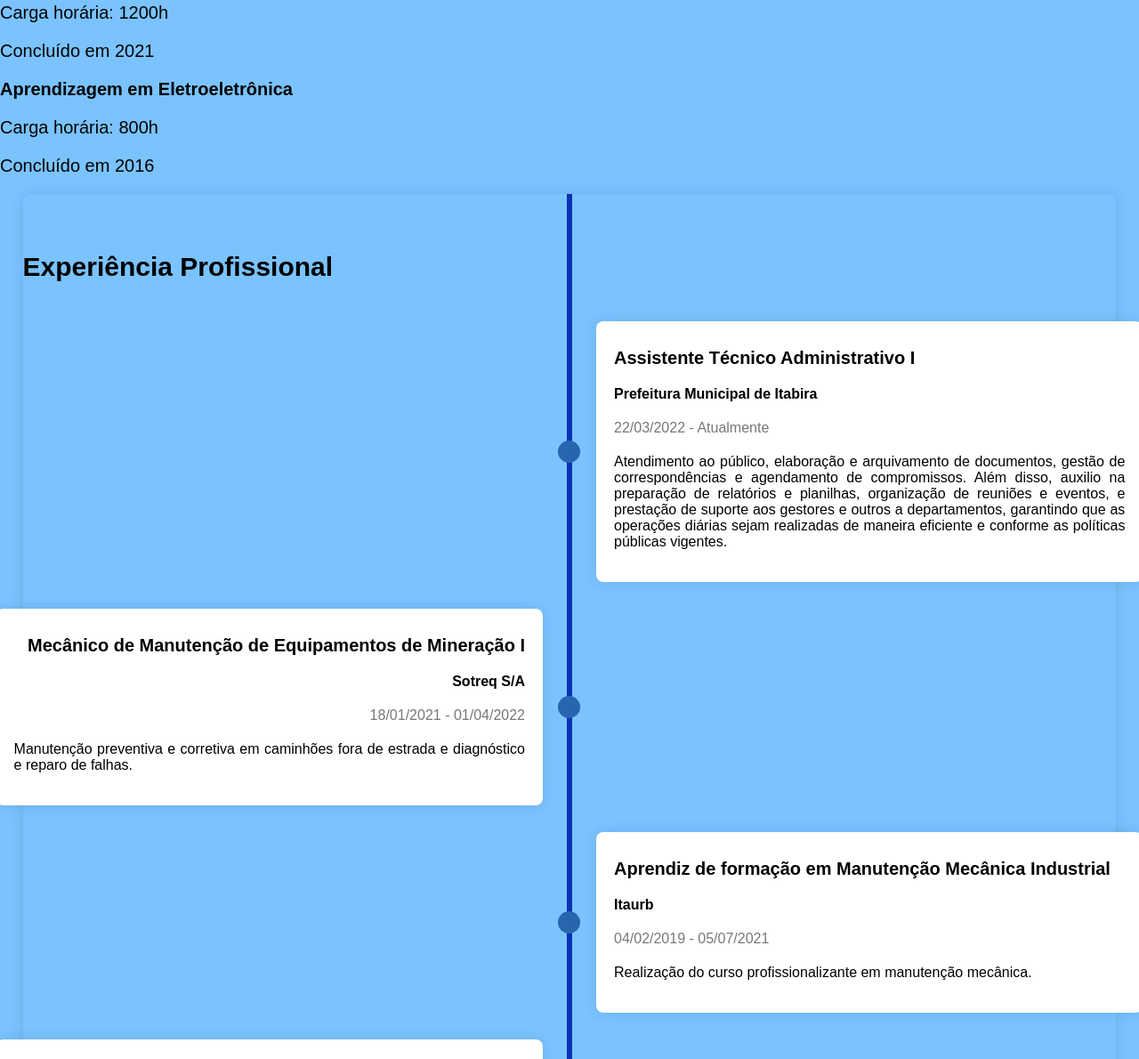
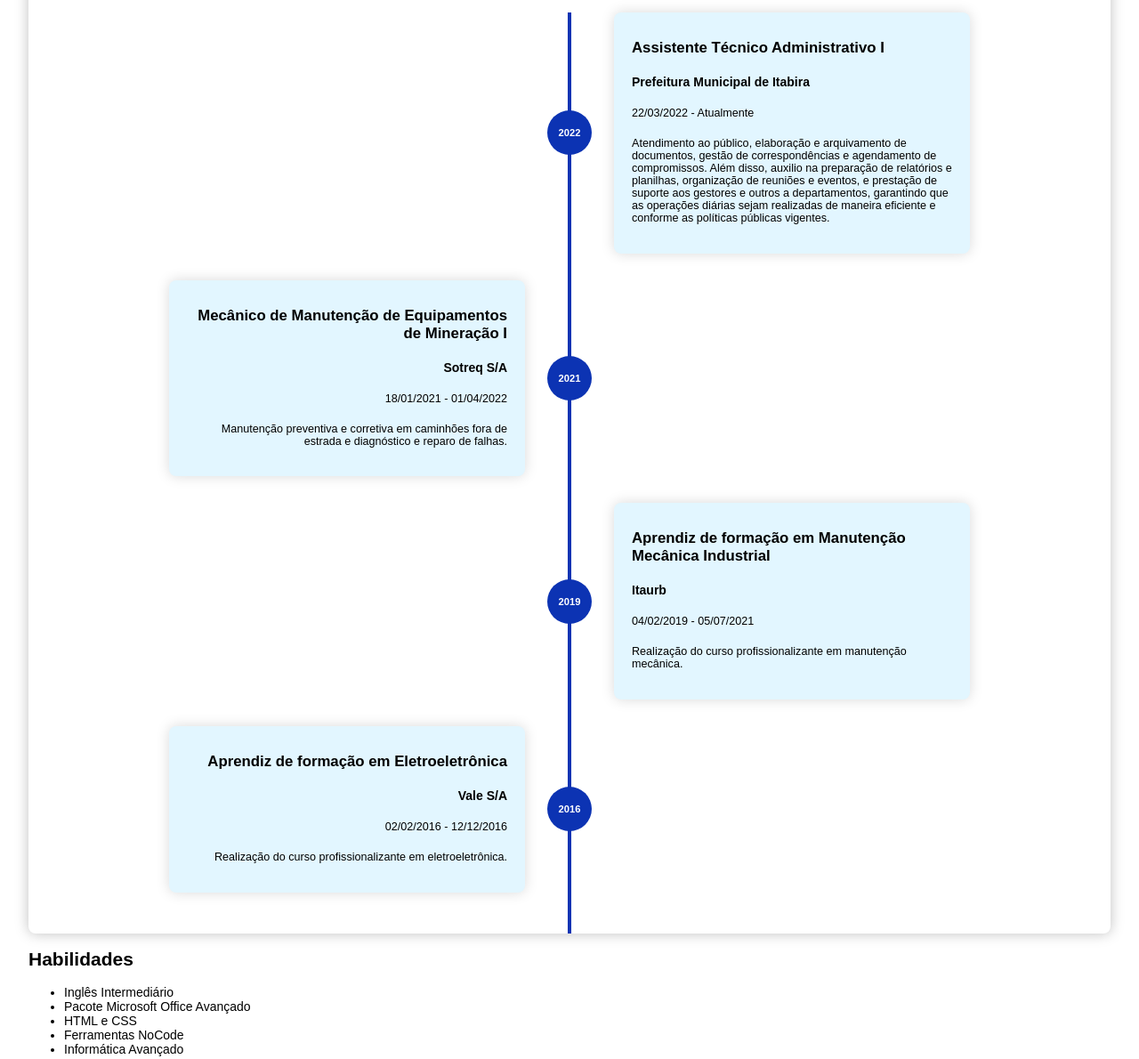
Before and after one commit to thulionicodemos/desenvolve-introducao-web, a plain HTML site: page CV/Archieves/TRABALHO PRÁTICO - CV/CV/index.html in a window 1280 px wide. Shown: the part 819-2009 px from the top of the page at 89% size. Drawn offline with Linux system fonts and the light colour scheme.

Commit message:
Add files via upload

```diff
--- a/CV/Archieves/TRABALHO PRÁTICO - CV/CV/css/exptimeline.css
+++ b/CV/Archieves/TRABALHO PRÁTICO - CV/CV/css/exptimeline.css
@@ -2,34 +2,34 @@
    ocupando 90% da largura da viewport com margens automáticas
    para centralizar horizontalmente e um preenchimento vertical */
 .exptimeline-container {
-    /*width: 80%;*/
-    /*max-width: 800px;*/
+    width: 90%;
+    max-width: 800px;
     margin: 0 auto;
-    padding: 20px 0;
+    padding: 2vh 0;
 }
 
 /* Define a linha do tempo com posição relativa,
    padding vertical, fundo branco, bordas arredondadas e sombra suave */
 .exptimeline {
-    left: 2%;
-    width: 96%;
     position: relative;
-    padding: 40px 0;
-    background-color: #7ac3ff;
+    padding-top: 2vh;
+    padding-left: 8%;
+    padding-right: 8%;
+    background-color: #fff;
     border-radius: 8px;
-    box-shadow: 0 0 15px rgba(0, 0, 0, 0.1);
+    box-shadow: 0 0 15px rgba(0, 0, 0, 0.25);
 }
 
 /* Adiciona uma linha vertical centralizada para a linha do tempo */
 .exptimeline:before {
     content: '';
     position: absolute;
-    width: 6px;
+    width: 4px;
     background-color: #0c33b3;
-    top: 0;
+    top: calc(4vh + 44px);
     bottom: 0;
     left: 50%;
-    margin-left: -3px; /* Compensa metade da largura da linha para centralizá-la */
+    margin-left: -2px; /* Compensa metade da largura da linha para centralizá-la */
 }
 
 /* Estiliza cada item da linha do tempo com display flex para alinhar conteúdo e ícone,
@@ -66,63 +66,94 @@
    tamanho fixo, bordas arredondadas para ficar circular, centralização do texto,
    posição absoluta na linha do tempo e z-index para ficar acima do conteúdo */
 .exptimeline-item .exptimeline-icon {
-    background-color: #2766ae;
+    background-color: #0c33b3;
     color: #fff;
     font-weight: bold;
+    font-size: 0.8rem;
     display: flex;
     align-items: center;
     justify-content: center;
-    width: 25px;
-    height: 25px;
+    width: 50px;
+    height: 50px;
     border-radius: 50%;
     position: absolute;
     left: 50%;
-    margin-left: -12.5px; /* Compensa metade da largura do ícone para centralizá-lo */
+    margin-left: -25px; /* Compensa metade da largura do ícone para centralizá-lo */
 }
 
 /* Estiliza o conteúdo da linha do tempo com fundo branco, preenchimento,
    bordas arredondadas, sombra suave, largura calculada e z-index para sobrepor o ícone */
 .exptimeline-item .exptimeline-content {
-    background: #fff;
+    background: #e2f6ff;
     padding: 20px;
     border-radius: 8px;
-    box-shadow: 0 0 15px rgba(0, 0, 0, 0.1);
+    box-shadow: 0 0 15px rgba(0, 0, 0, 0.15);
     width: calc(50% - 40px);
     position: relative;
 }
 
 /* Ajusta a posição do conteúdo para itens ímpares para a direita da linha central */
 .exptimeline-item:nth-child(odd) .exptimeline-content {
-    left: calc(50% + 30px);
+    left: calc(50% + 50px);
 }
 
 /* Ajusta a posição do conteúdo para itens pares para a esquerda da linha central */
 .exptimeline-item:nth-child(even) .exptimeline-content {
-    left: -30px;
+    left: -50px;
 }
 
 /* Estiliza os títulos do conteúdo */
 .exptimeline-item .exptimeline-content h3 {
     margin-top: 10px;
-    font-size: 1rem;
+    font-size: 1.2rem;
 }
 
 /* Estiliza os subtítulos do conteúdo */
 .exptimeline-item .exptimeline-content h4 {
     margin: 20px 0;
-    font-size: 0.8rem;
+    font-size: 1rem;
 }
 
 /* Estiliza os parágrafos do conteúdo */
 .exptimeline-item .exptimeline-content p {
-    text-align: justify;
-    font-size: 0.8rem;
+    font-size: 0.9rem;
 }
 
 /* Estiliza elementos span dentro do conteúdo, geralmente para datas ou detalhes adicionais */
 .exptimeline-item .exptimeline-content span {
     margin-bottom: 20px;
-    font-size: 0.8rem;
+    font-size: 0.9rem;
     display: block;
-    color: #777;
 }
+
+/* Estiliza o título */
+.exptimeline h2 {
+    text-align: center;
+    margin-bottom: 20px;
+    margin-top: 0;
+}
+
+/* Media Queries para ajustar a responsividade */
+@media (max-width: 600px) {
+    .exptimeline:before {
+        top: 100%; /* Ajuste para telas menores */
+    }
+
+    .exptimeline-item .exptimeline-content {
+        width: calc(100% - 80px); /* Ajusta a largura do conteúdo em telas menores */
+    }
+
+    .exptimeline-item:nth-child(odd) .exptimeline-content, .exptimeline-item:nth-child(even) .exptimeline-content {
+        left: 50%;
+        transform: translateX(-50%); /* Centraliza o conteúdo em telas menores */
+    }
+
+    /* Estiliza os títulos do conteúdo */
+    .exptimeline-item .exptimeline-content h3, h4, span {
+        text-align: center;
+    }
+
+    .exptimeline-item .exptimeline-content p{
+        text-align: justify;
+    }
+}
--- a/CV/Archieves/TRABALHO PRÁTICO - CV/CV/css/global.css
+++ b/CV/Archieves/TRABALHO PRÁTICO - CV/CV/css/global.css
@@ -3,13 +3,13 @@
    uma cor de fundo cinza claro para toda a página */
 html, body {
     margin: 0;
-    padding: 0;
-    font-size: 20px;
+    padding: 2vh;
+    font-size: 14px;
     font-family: Arial, Helvetica, sans-serif;
     box-sizing: border-box;
-    background-color: #7ac3ff;
+    background-color: #ffffff;
 }
 
-html {
+/*html {
     max-width: 1280px;
-}
+}*/
--- a/CV/Archieves/TRABALHO PRÁTICO - CV/CV/index.html
+++ b/CV/Archieves/TRABALHO PRÁTICO - CV/CV/index.html
@@ -72,7 +72,7 @@
         <h2>Experiência Profissional</h2>
         <div class="exptimeline-container">
             <div class="exptimeline-item">
-                <div class="exptimeline-icon"></div>
+                <div class="exptimeline-icon">2022</div>
                 <article class="exptimeline-content">
                     <h3>Assistente Técnico Administrativo I</h3>
                     <h4>Prefeitura Municipal de Itabira</h4>
@@ -87,7 +87,7 @@
                 </article>
             </div>
             <div class="exptimeline-item">
-                <div class="exptimeline-icon"></div>
+                <div class="exptimeline-icon">2021</div>
                 <article class="exptimeline-content">
                     <h3>Mecânico de Manutenção de Equipamentos de Mineração I</h3>
                     <h4>Sotreq S/A</h4>
@@ -97,7 +97,7 @@
                 </article>
             </div>
             <div class="exptimeline-item">
-                <div class="exptimeline-icon"></div>
+                <div class="exptimeline-icon">2019</div>
                 <article class="exptimeline-content">
                     <h3>Aprendiz de formação em Manutenção Mecânica Industrial</h3>
                     <h4>Itaurb</h4>
@@ -106,7 +106,7 @@
                 </article>
             </div>
             <div class="exptimeline-item">
-                <div class="exptimeline-icon"></div>
+                <div class="exptimeline-icon">2016</div>
                 <article class="exptimeline-content">
                     <h3>Aprendiz de formação em Eletroeletrônica</h3>
                     <h4>Vale S/A</h4>
```
